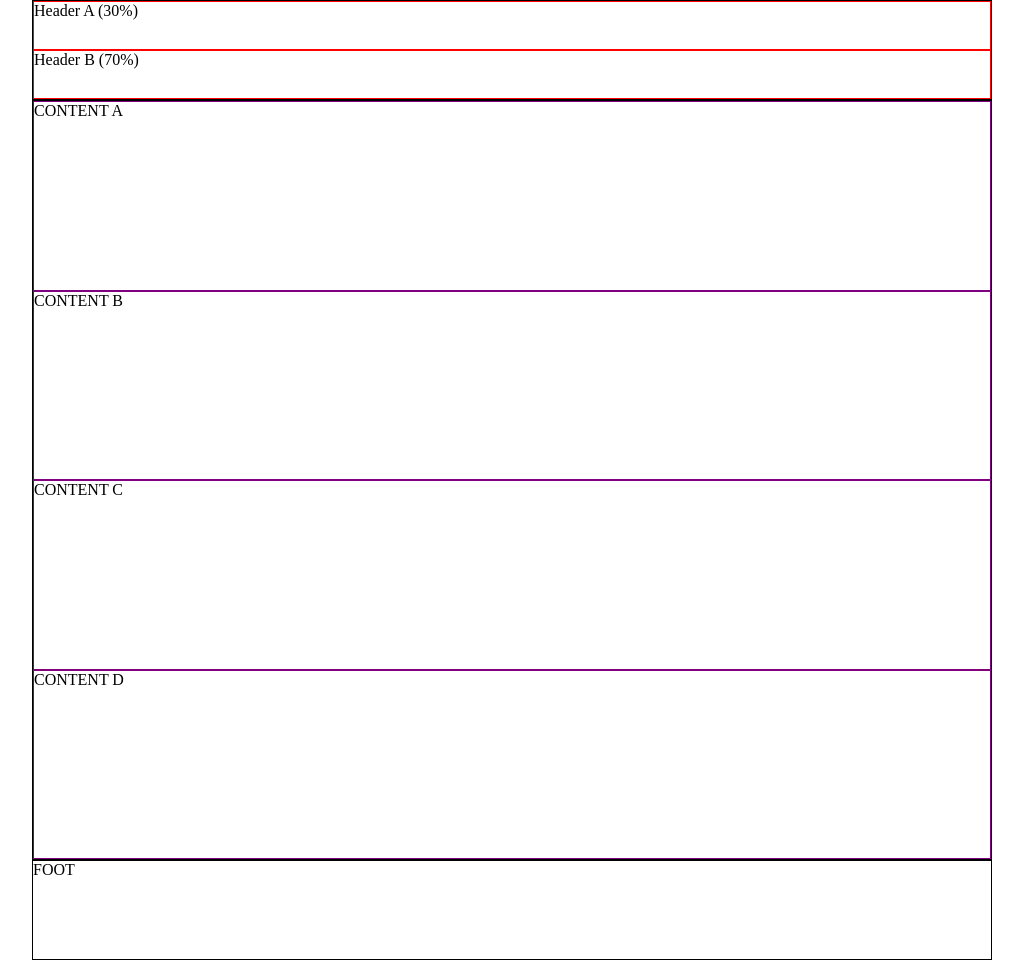
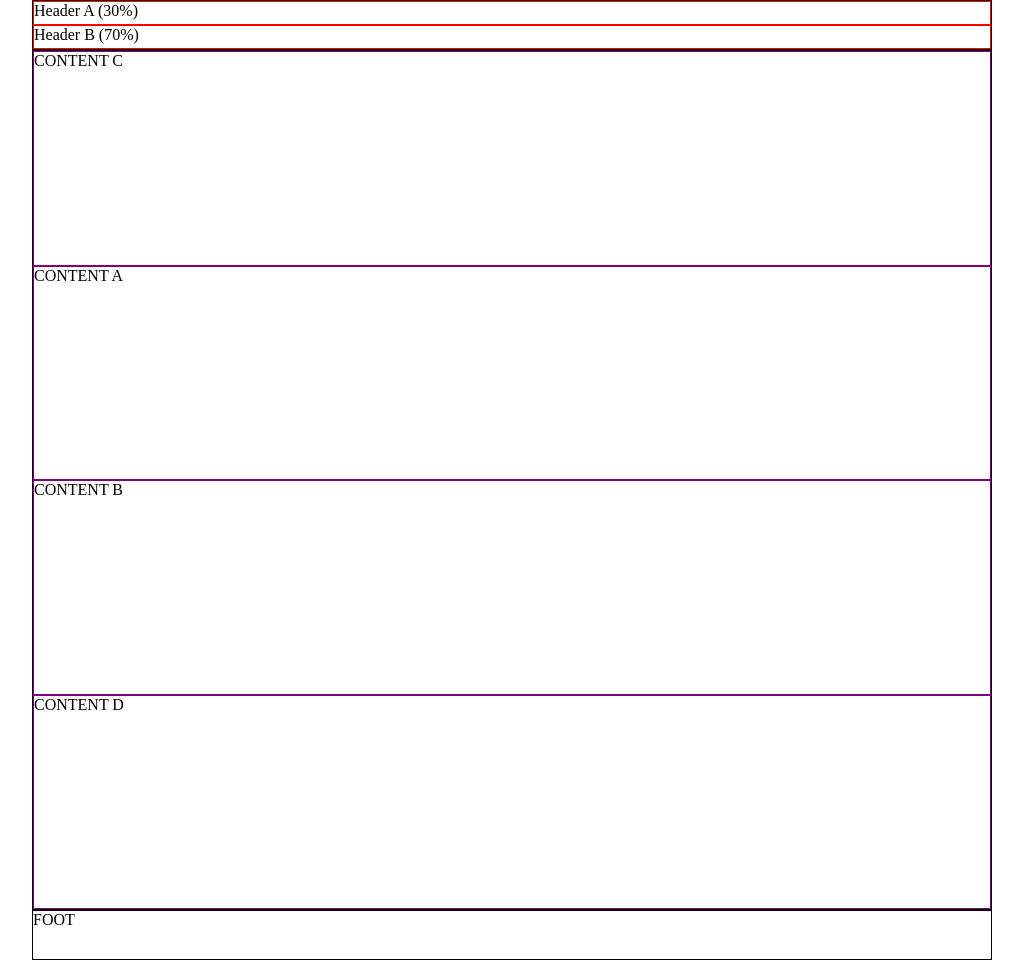
Before and after one commit to cdanni91/landing-page-practice, a plain HTML site: page index.html in a window 1280 px wide. Shown: the whole page, without its empty margins (128-1151 px from the left). Drawn offline with Linux system fonts and the light colour scheme.

Commit message:
Update about knowledge of orders

```diff
--- a/styles.css
+++ b/styles.css
@@ -22,7 +22,7 @@ body {
   header, footer {
     display: flex;
     flex-direction: column;
-    height: 100px; /* Adjust this height as needed */
+    height: 50px; /* Adjust this height as needed */
   }
 
 
@@ -53,7 +53,21 @@ body {
     }
 
 
+    .content-a {
+        order: 2;
+    }
 
+    .content-b {
+        order: 3;
+    }
+
+    .content-c {
+        order: 1;
+    }
+
+    .content-d {
+        order: 4;
+    }
 
 
 
```
